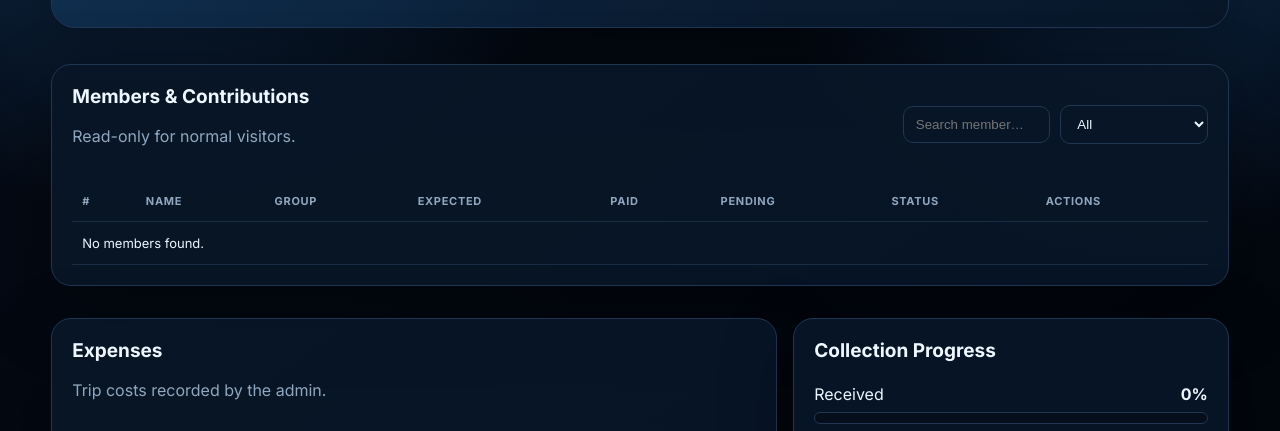
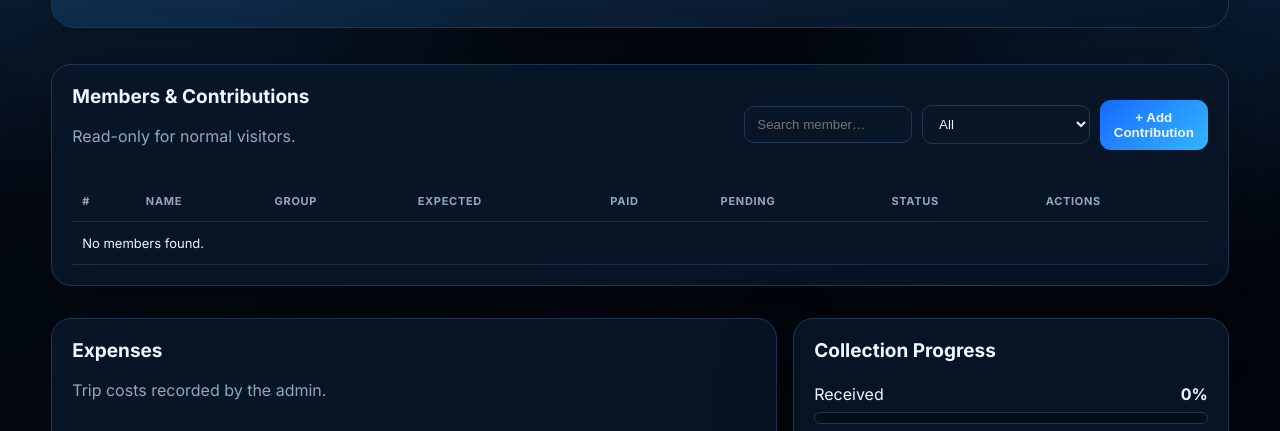
Before and after one commit to kulalakshay74-sudo/Mangalore-Trip-Expense-Manager, a plain HTML site: page index.html in a window 1280 px wide. Shown: the part 304-735 px from the top of the page. Drawn offline with nearby package versions, Linux system fonts and the light colour scheme; no server answers.

Commit message:
Show Add Contribution button and let admin login gate access

```diff
--- a/index.html
+++ b/index.html
@@ -31,7 +31,7 @@
   <section class="cards" id="summaryCards"></section>
   <section class="panel">
     <div class="panel-head"><div><h2>Members & Contributions</h2><p class="muted">Read-only for normal visitors.</p></div>
-      <div class="controls"><input id="memberSearch" placeholder="Search member…"><select id="statusFilter"><option value="all">All</option><option value="full">Fully Paid</option><option value="partial">Partial</option><option value="unpaid">Unpaid</option></select><button id="quickContributionBtn" class="btn primary admin-only hidden">+ Add Contribution</button><button id="addMemberBtn" class="btn admin-only hidden">+ Add Member</button></div>
+      <div class="controls"><input id="memberSearch" placeholder="Search member…"><select id="statusFilter"><option value="all">All</option><option value="full">Fully Paid</option><option value="partial">Partial</option><option value="unpaid">Unpaid</option></select><button id="quickContributionBtn" class="btn primary">+ Add Contribution</button><button id="addMemberBtn" class="btn admin-only hidden">+ Add Member</button></div>
     </div>
     <div class="table-wrap"><table><thead><tr><th>#</th><th>Name</th><th>Group</th><th>Expected</th><th>Paid</th><th>Pending</th><th>Status</th><th class="admin-col">Actions</th></tr></thead><tbody id="membersBody"></tbody></table></div>
   </section>
```
